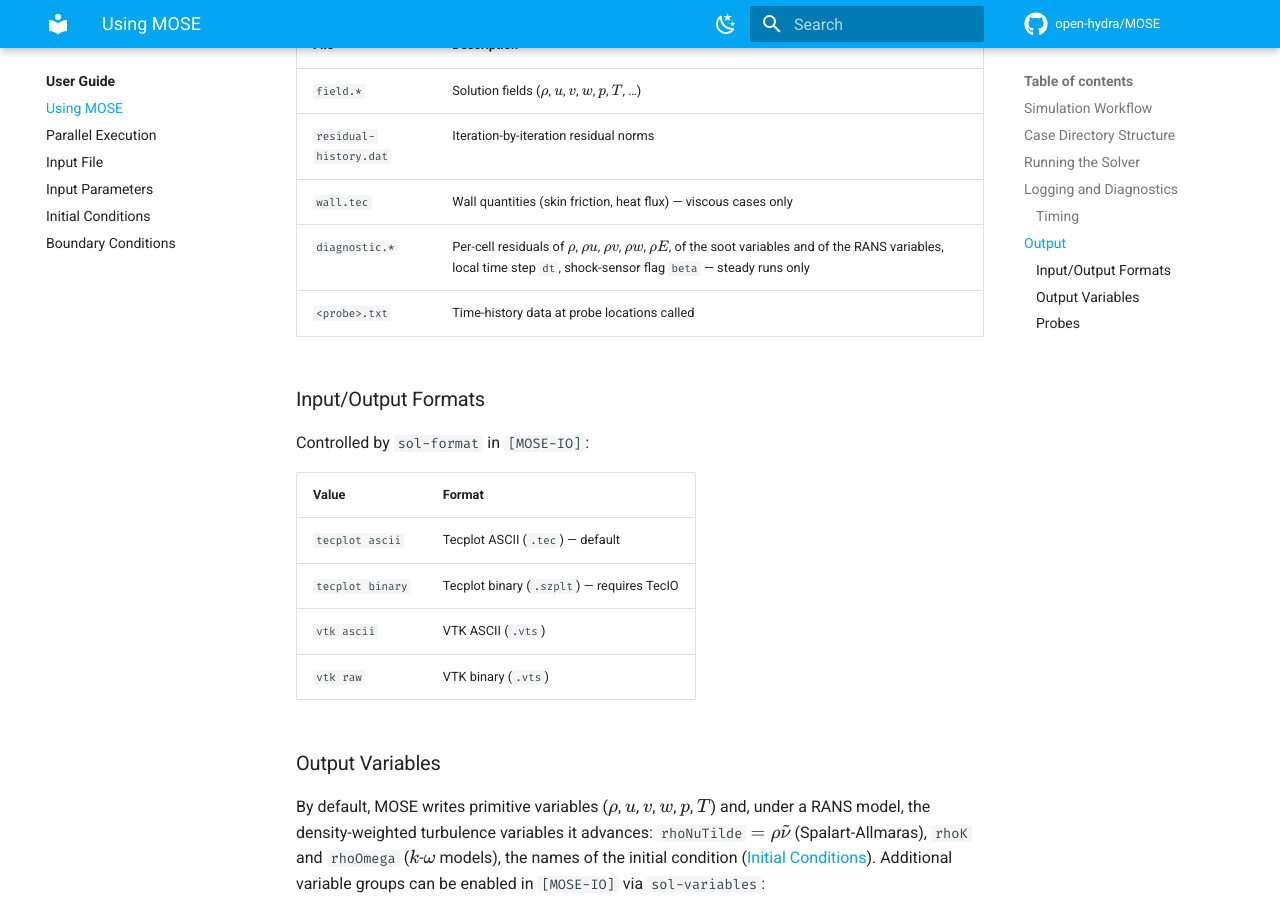
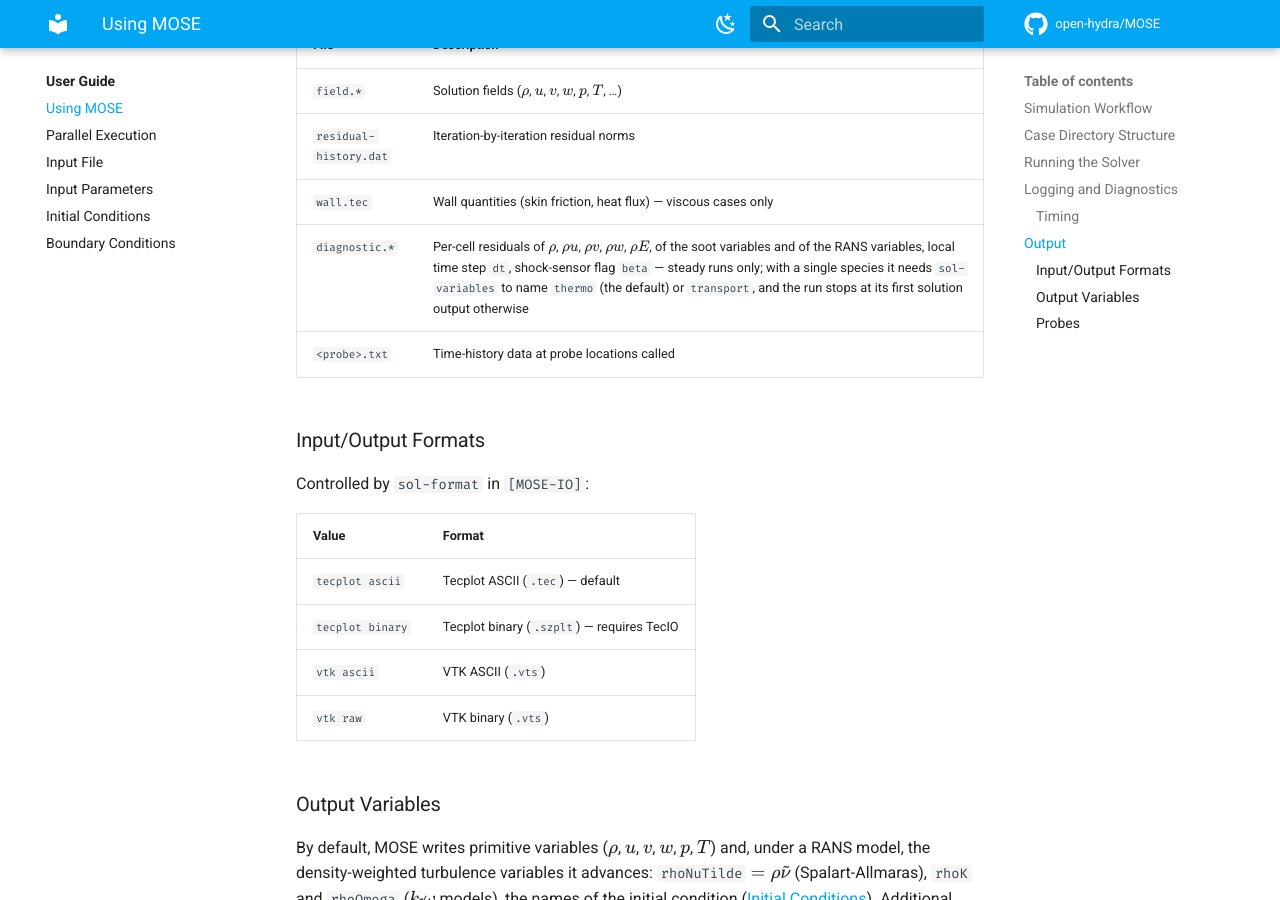
Before and after one commit to open-hydra/MOSE, an MkDocs documentation site: the page built from docs/user/using.md, in a window 1280 px wide and 900 px high, scrolled down 4892 px. Built offline with MkDocs 1.6.1 and Material for MkDocs 9.7.7, drawn with Linux system fonts in a browser that asks for light colours; comment, search, counter and statistics services are not loaded.

Commit message:
Diagnostic output: say which sol-variables a single species needs
Why: the diagnostic output of a steady run reuses the buffer of the
solution output, nprim + 1 variables, two more with thermo and two or
three more with transport, and needs nres + 2 = nprim - nsc + 3. With a
single species and sol-variables naming neither thermo nor transport it
is one short, and the run stopped at its first output with "diagnostic
output needs more variables than the solution buffer holds", which does
not say what to change. Such a run is valid otherwise.

Fix: the message names the remedy: "the diagnostic output of a steady
run with a single species needs sol-variables to include thermo (the
default) or transport". The condition does not change.

Before and after: runs that stopped there stop at the same point with
the new message; other runs do not change.

Test: ExitCodes runs the Sod tube in air, steady, with sol-variables =
none: it must stop with exit status 1 and the new message. On the
parent it stops with the old one.

Docs: docs/user/using.md, the row of diagnostic.*; CHANGELOG.md, an
entry under Changed; the comment next to the check says the same.

Class: D (a message; no change of results).

Basis: the sizes above (Setup_Output_Solution, Onvar; Mod_Allocate_Data,
nres): nprim + 1 + e >= nprim - nsc + 3, e the variables of thermo and
transport, holds for nsc >= 2, and for nsc = 1 only with thermo or
transport (e >= 2).

Co-Authored-By: Claude Opus 5.5 <noreply@anthropic.com>

```diff
--- a/docs/user/using.md
+++ b/docs/user/using.md
@@ -213,7 +213,7 @@ After a run completes, the `OUTPUT/` directory contains:
 | `field.*` | Solution fields ($\rho$, $u$, $v$, $w$, $p$, $T$, …) |
 | `residual-history.dat` | Iteration-by-iteration residual norms |
 | `wall.tec` | Wall quantities (skin friction, heat flux) — viscous cases only |
-| `diagnostic.*` | Per-cell residuals of $\rho$, $\rho u$, $\rho v$, $\rho w$, $\rho E$, of the soot variables and of the RANS variables, local time step `dt`, shock-sensor flag `beta` — steady runs only |
+| `diagnostic.*` | Per-cell residuals of $\rho$, $\rho u$, $\rho v$, $\rho w$, $\rho E$, of the soot variables and of the RANS variables, local time step `dt`, shock-sensor flag `beta` — steady runs only; with a single species it needs `sol-variables` to name `thermo` (the default) or `transport`, and the run stops at its first solution output otherwise |
 | `<probe>.txt` | Time-history data at probe locations called <probe>|
 
 ### Input/Output Formats
```
Also changed, not shown: CHANGELOG.md (+3 -0 lines), docs/development/testing.md (+1 -1 lines), 4 other files.
